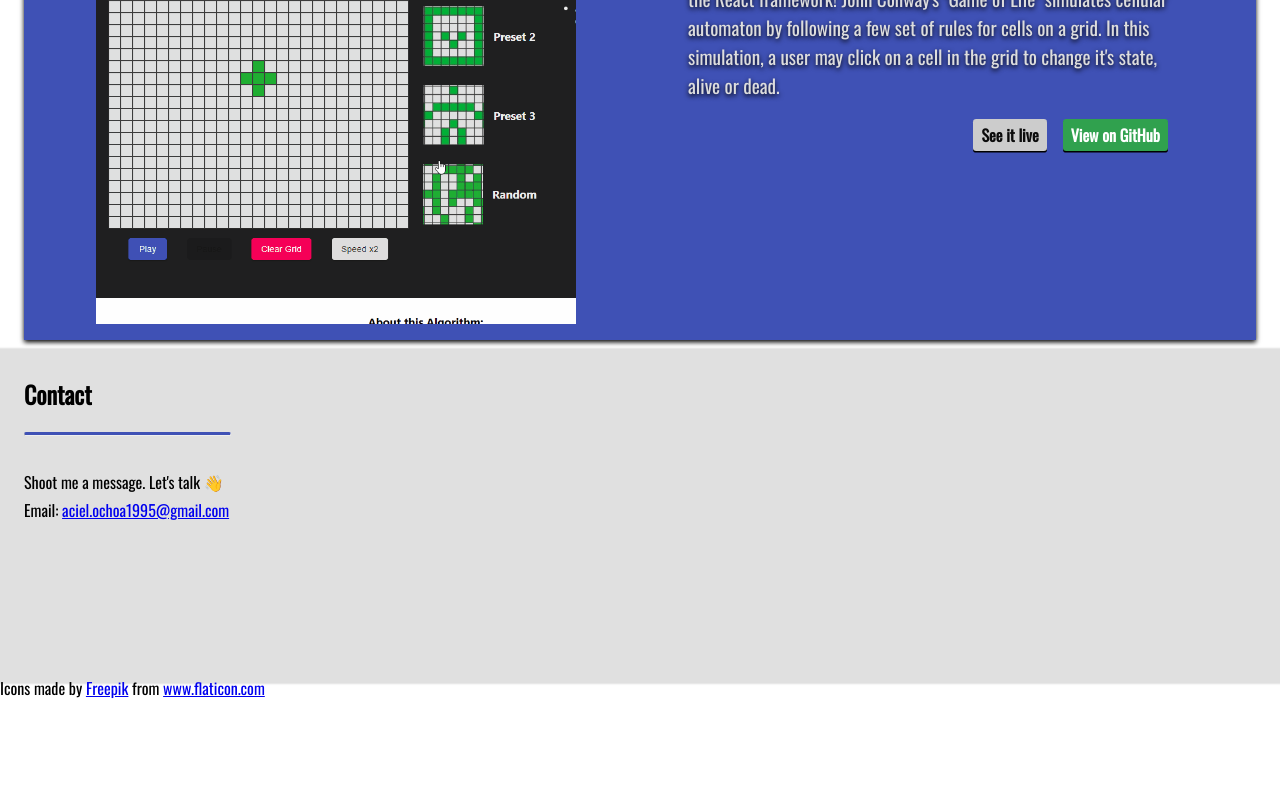
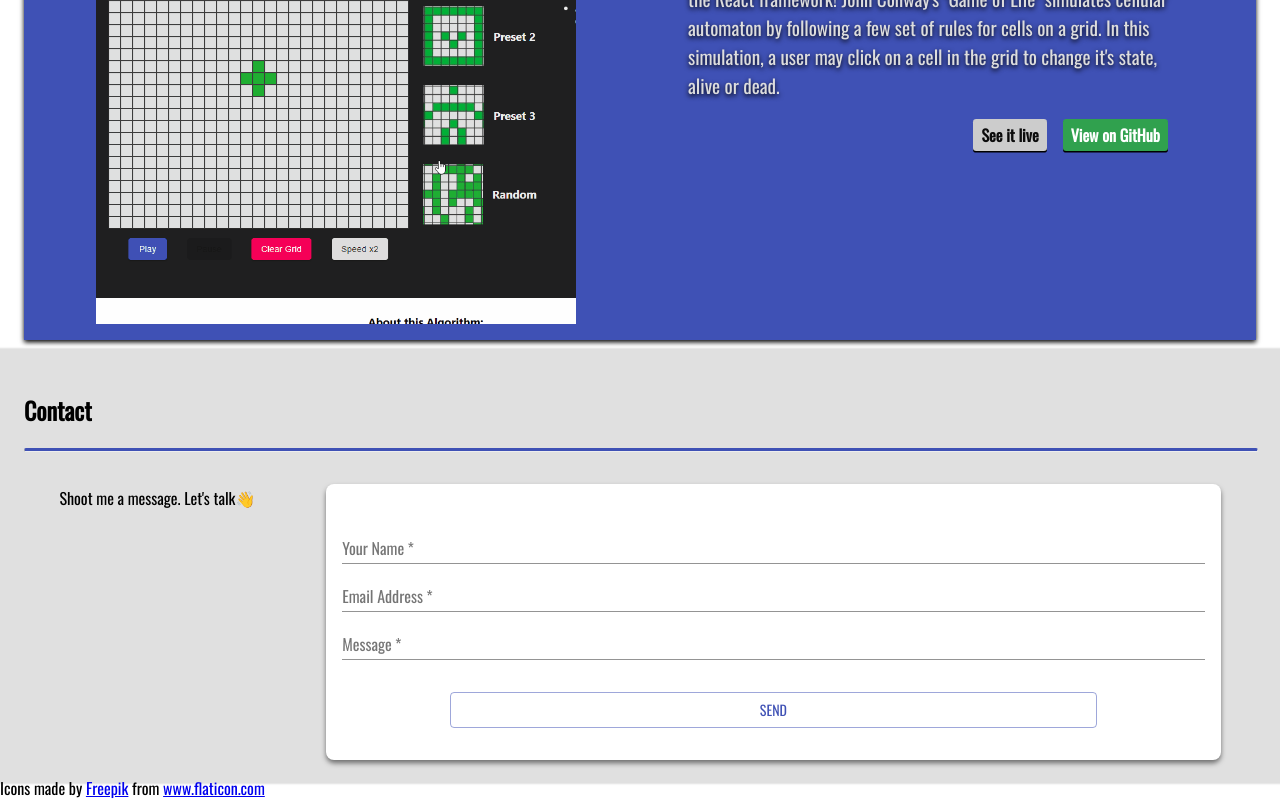
Before and after one commit to AceIsHuman/Aciel-Ochoa-Portfolio, a React (Create React App) app: page / in a window 1280 px wide. Shown: the part 1936-2736 px from the top of the page. Before the commit the page ends 2636 px from the top, so only its background shows below. Built offline with nearby package versions, Linux system fonts and the light colour scheme; a web font is replaced by a local one.

Commit message:
add contact form

```diff
--- a/src/App.js
+++ b/src/App.js
@@ -5,7 +5,7 @@ import Header from './components/Header';
 import Footer from './components/Footer';
 import Projects from './components/Projects/';
 import About from './components/About';
-import Contact from './components/Contact';
+import Contact from './components/Contact/';
 
 function App() {
   return (
--- a/src/components/Contact.js
+++ /dev/null
@@ -1,40 +0,0 @@
-import React from 'react';
-import { Box, Container, styled, Typography } from '@material-ui/core';
-
-function Contact() {
-  return (
-    <Background>
-      <Content>
-        <Box>
-          <h2>Contact</h2>
-
-          <Divider />
-          <Typography variant="subtitle1">
-            Shoot me a message. Let's talk 👋<br />
-            Email: <a href='mailto: aciel.ochoa1995@gmail.com'>aciel.ochoa1995@gmail.com</a>
-          </Typography>
-        </Box>
-      </Content>
-    </Background>
-  );
-}
-
-const Background = styled('div')({
-  background: '#E0E0E0',
-  boxShadow: '0rem 0rem 0.1rem 0.5rem #E0E0E0',
-  height: '20rem',
-});
-
-const Content = styled(Container)({
-  display: 'flex',
-  justifyContent: 'space-between',
-});
-
-const Divider = styled('hr')({
-  borderTop: '.2rem solid #3f51b5',
-  borderRadius: '.2rem',
-  width: '100%',
-  marginBottom: '2rem',
-});
-
-export default Contact;
--- /dev/null
+++ b/src/components/Contact/ContactForm.js
@@ -0,0 +1,38 @@
+import React from 'react';
+import { styled, TextField, Button } from '@material-ui/core';
+
+function ContactForm() {
+  return (
+    <FormContainer name="contact" method="POST" data-netlify="true">
+      <TextField required id="contact-name" type="text" label="Your Name" />
+      <TextField
+        required
+        id="constact-email"
+        type="email"
+        label="Email Address"
+      />
+      <TextField required id="message" label="Message" multiline />
+      <Button
+        type="submit"
+        variant="outlined"
+        color="primary"
+        disableElevation
+        style={{ margin: '2rem auto 0', width: '75%' }}
+      >
+        Send
+      </Button>
+    </FormContainer>
+  );
+}
+
+const FormContainer = styled('form')({
+  width: '70%',
+  padding: '2rem 1rem',
+  display: 'flex',
+  flexDirection: 'column',
+  background: 'white',
+  boxShadow: '0 0.2rem 0.3rem rgba(0, 0, 0, 0.5)',
+  borderRadius: '0.5rem',
+});
+
+export default ContactForm;
--- /dev/null
+++ b/src/components/Contact/index.js
@@ -0,0 +1,43 @@
+import React from 'react';
+import { Container, styled, Typography } from '@material-ui/core';
+import ContactForm from './ContactForm';
+
+function Contact() {
+  return (
+    <Background>
+      <Container>
+        <h2>Contact</h2>
+        <Divider />
+        <Content>
+          <Typography variant="subtitle1">
+            Shoot me a message. Let's talk
+            <span role="img" aria-label="wave-emoji">
+              👋
+            </span>
+          </Typography>
+          <ContactForm />
+        </Content>
+      </Container>
+    </Background>
+  );
+}
+
+const Background = styled('div')({
+  background: '#E0E0E0',
+  boxShadow: '0rem 0rem 0.1rem 0.5rem #E0E0E0',
+  padding: '1rem 0',
+});
+
+const Content = styled('div')({
+  display: 'flex',
+  justifyContent: 'space-around',
+});
+
+const Divider = styled('hr')({
+  borderTop: '.2rem solid #3f51b5',
+  borderRadius: '.2rem',
+  width: '100%',
+  marginBottom: '2rem',
+});
+
+export default Contact;
```
